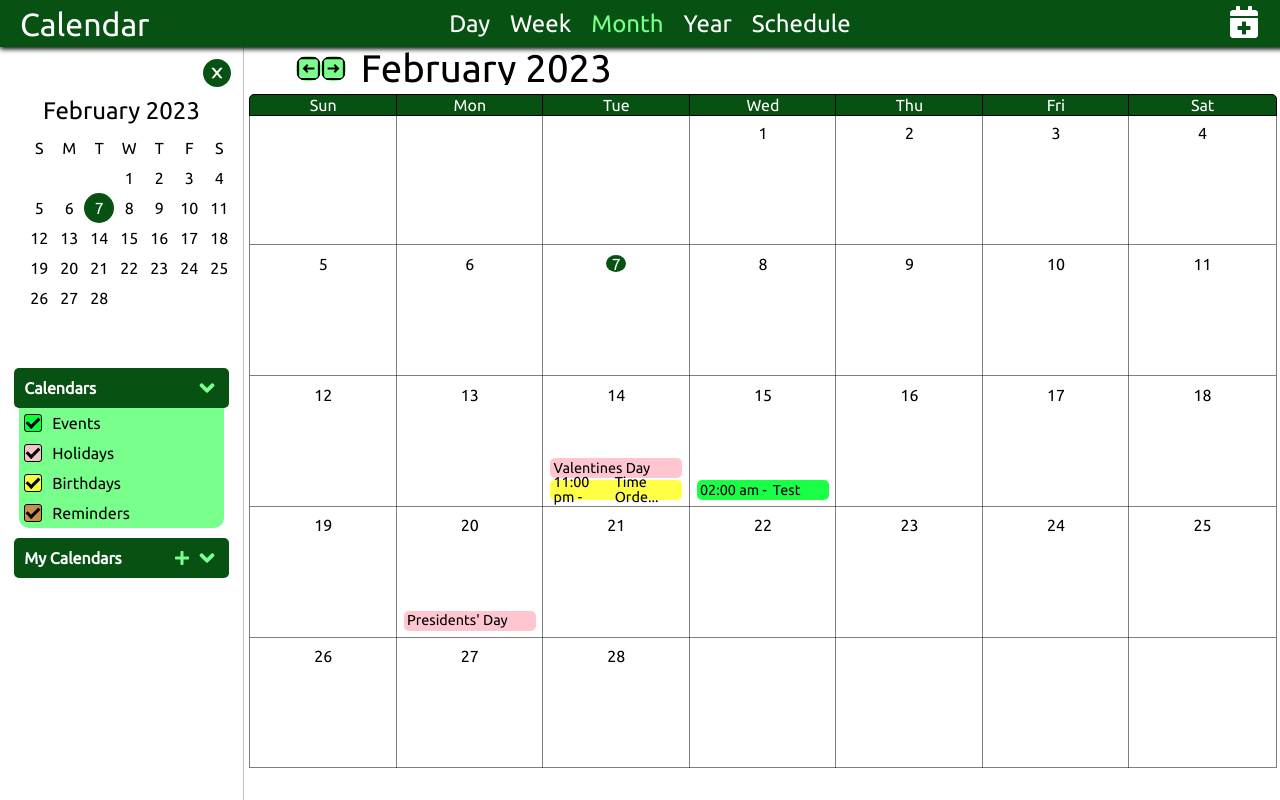
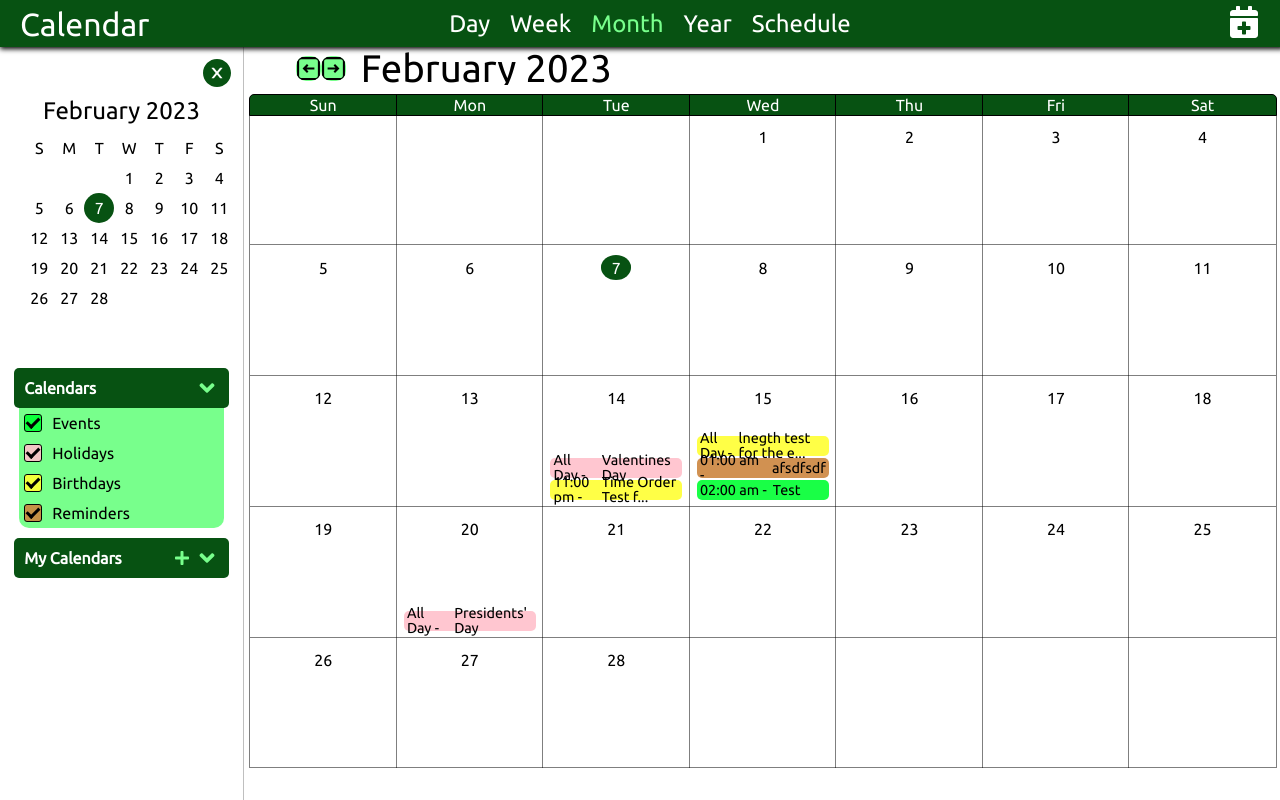
Before and after one commit to kraig-hebert/calendar, a React (Create React App) app: page / in a window 1280 px wide. Built offline with nearby package versions, Linux system fonts and the light colour scheme; data requests are answered from the project's data file.

Commit message:
updated AlldayEvent and TimedEvent blocks title length logic

```diff
--- a/db.json
+++ b/db.json
@@ -1,13 +1,5 @@
 {
   "events": [
-    {
-      "title": "Test",
-      "filter": "Chess Games",
-      "color": "rgb(255,255,255)",
-      "startTime": "2023-02-14T05:00:00.000Z",
-      "allDay": true,
-      "id": 1
-    },
     {
       "title": "Test",
       "filter": "Events",
@@ -18,13 +10,39 @@
       "id": 2
     },
     {
-      "title": "Time Order Test",
+      "title": "Time Order Test for length of timed",
       "filter": "Birthdays",
       "color": "rgb(0,0,0)",
       "startTime": "2023-02-14T23:00:00.000Z",
       "endTime": "2023-02-15T00:00:00.000Z",
       "allDay": false,
       "id": 3
+    },
+    {
+      "title": "lnegth test for the eventBlocks",
+      "filter": "Birthdays",
+      "color": "rgb(0,0,0)",
+      "startTime": "2023-02-15T05:00:00.000Z",
+      "allDay": true,
+      "id": 4
+    },
+    {
+      "title": "Test",
+      "filter": "Runs",
+      "color": "rgb(255,255,255)",
+      "startTime": "2023-02-15T01:00:00.000Z",
+      "endTime": "2023-02-15T02:00:00.000Z",
+      "allDay": false,
+      "id": 5
+    },
+    {
+      "title": "afsdfsdf",
+      "filter": "Reminders",
+      "color": "rgb(0,0,0)",
+      "startTime": "2023-02-15T01:00:00.000Z",
+      "endTime": "2023-02-15T02:00:00.000Z",
+      "allDay": false,
+      "id": 6
     }
   ]
 }
--- a/src/components/common/eventBlocks/AllDayEvent.jsx
+++ b/src/components/common/eventBlocks/AllDayEvent.jsx
@@ -10,7 +10,7 @@ import useSetEventTitle from '../../../utils/useSetEventTitle';
 import { useStyles } from './styles';
 
 const AllDayEvent = (props) => {
-  const { event, width } = props;
+  const { event, width, length } = props;
   const dispatch = useDispatch();
   const allCalendars = useSelector(selectAllCalendars);
   const calendar = allCalendars.filter(
@@ -30,8 +30,10 @@ const AllDayEvent = (props) => {
 
   return (
     <div className={classes.eventContainer} onClick={handleEventClick}>
+      <div className={classes.eventInfo}>All Day -</div>
+
       <div className={classes.eventInfo}>
-        {useSetEventTitle({ title: event.title, length: 20 })}
+        {useSetEventTitle({ title: event.title, length })}
       </div>
     </div>
   );
@@ -40,6 +42,7 @@ const AllDayEvent = (props) => {
 AllDayEvent.propTypes = {
   event: PropTypes.object,
   width: PropTypes.number,
+  length: PropTypes.number,
 };
 
 export default AllDayEvent;
--- a/src/components/common/eventBlocks/TimedEvent.jsx
+++ b/src/components/common/eventBlocks/TimedEvent.jsx
@@ -11,7 +11,7 @@ import useSetEventTitle from '../../../utils/useSetEventTitle';
 import { useStyles } from './styles';
 
 const TimedEvent = (props) => {
-  const { event } = props;
+  const { event, width, length } = props;
   const dispatch = useDispatch();
   const allCalendars = useSelector(selectAllCalendars);
   const calendar = allCalendars.filter(
@@ -20,20 +20,22 @@ const TimedEvent = (props) => {
   const classes = useStyles({
     backgroundColor: calendar[0].filter,
     color: event.color,
-    width: '90%',
-    cursor: 'pointer',
+    width: width ? `${width}px` : '90%',
+    cursor: event.notEditable ? 'default' : 'pointer',
   });
 
+  const handleEventClick = () => {
+    if (event.notEditable) return;
+    dispatch(eventClicked(event.id));
+  };
+
   return (
-    <div
-      className={classes.eventContainer}
-      onClick={(e) => dispatch(eventClicked(event.id))}
-    >
+    <div className={classes.eventContainer} onClick={handleEventClick}>
       <div className={classes.eventInfo}>
         {format(event.startTime, 'hh:mm aaa')} -
       </div>
       <div className={classes.eventInfo}>
-        {useSetEventTitle({ title: event.title, length: 9 })}
+        {useSetEventTitle({ title: event.title, length })}
       </div>
     </div>
   );
@@ -41,6 +43,8 @@ const TimedEvent = (props) => {
 
 TimedEvent.propTypes = {
   event: PropTypes.object,
+  width: PropTypes.number,
+  length: PropTypes.number,
 };
 
 export default TimedEvent;
--- a/src/components/common/eventListPopUp/EventListPopUp.jsx
+++ b/src/components/common/eventListPopUp/EventListPopUp.jsx
@@ -25,7 +25,7 @@ const EventListPopUp = (props) => {
 
   const eventListForRender = events.map((event, index) => {
     if (event.allDay) return <AllDayEvent event={event} key={index} />;
-    else return <TimedEvent event={event} key={index} />;
+    else return <TimedEvent event={event} length={13} key={index} />;
   });
   return (
     <div className={classes.eventListPopUp}>
--- a/src/components/common/modals/eventModal/EventModal.jsx
+++ b/src/components/common/modals/eventModal/EventModal.jsx
@@ -212,10 +212,9 @@ const EventModal = () => {
       setInputValue(eventForEdit.title);
       setSelectedCalendar(eventForEdit.filter);
       titleRef.current.focus();
-      if (eventForEdit.hasOwnProperty('singleDate')) {
+      if (eventForEdit.allDay) {
         setSelectedSwitch(false);
         setSingleDate(setDateFormat(eventForEdit.startTime, 'date'));
-
         setStartTime(
           setDateFormat(
             cleanUpTime(new Date(eventForEdit.startTime.setHours(12))),
--- a/src/components/common/weekCalendarColumn/WeekCalendarColumn.jsx
+++ b/src/components/common/weekCalendarColumn/WeekCalendarColumn.jsx
@@ -99,6 +99,7 @@ const WeekCalendarColumn = (props) => {
             <AllDayEvent
               event={event}
               width={calendarWidthValue - 10}
+              length={20}
               key={index}
             />
           </div>
--- a/src/components/main/calendarTypes/monthCalendar/MonthCalendar.jsx
+++ b/src/components/main/calendarTypes/monthCalendar/MonthCalendar.jsx
@@ -90,8 +90,10 @@ const MonthCalendar = (props) => {
         break;
     }
     return eventListForRender.map((event, index) => {
-      if (event.allDay) return <AllDayEvent event={event} key={index} />;
-      else if (event.startTime) return <TimedEvent event={event} key={index} />;
+      if (event.allDay)
+        return <AllDayEvent event={event} length={21} key={index} />;
+      else if (event.startTime)
+        return <TimedEvent event={event} length={17} key={index} />;
       else
         return (
           <OverflowEvents
--- a/src/components/main/calendarTypes/monthCalendar/styles.js
+++ b/src/components/main/calendarTypes/monthCalendar/styles.js
@@ -54,10 +54,9 @@ export const useStyles = createUseStyles((theme) => ({
         display: 'grid',
         alignItems: 'center',
         justifyContent: 'center',
-        width: '20px',
-        height: '25px',
+        width: '30px',
+        height: '35px',
         marginTop: '10px',
-        marginBottom: '10px',
         '&:hover': {
           borderRadius: '50%',
           backgroundColor: theme.secondary.main,
```
